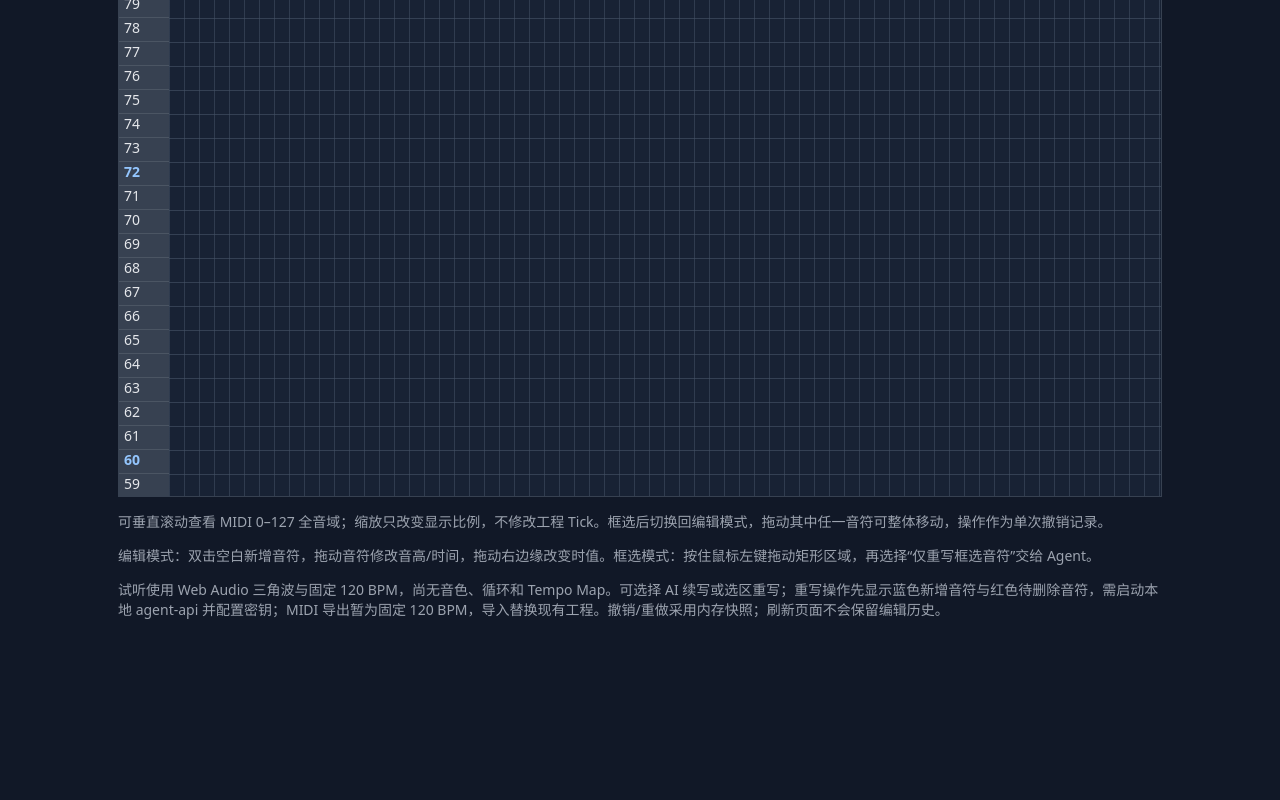
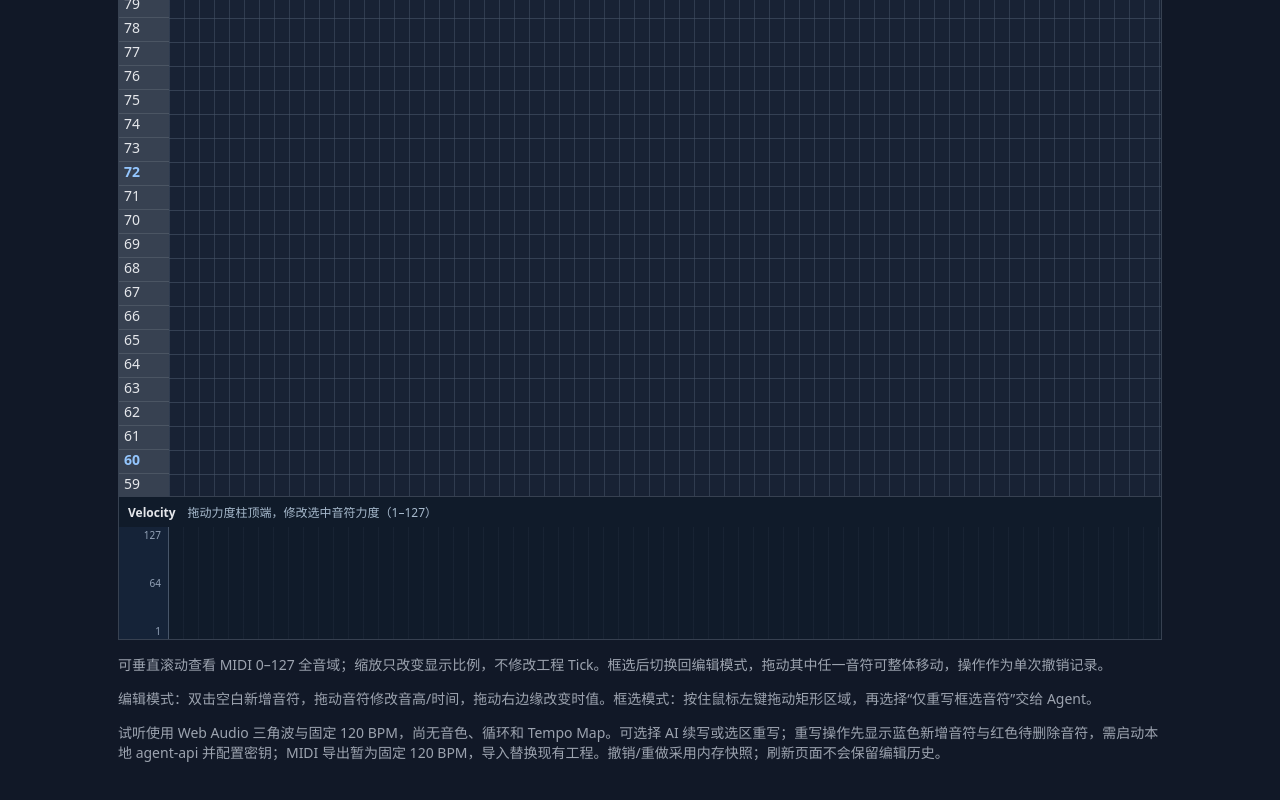
Before and after one commit to coicy/ai-composer-agent, a React (Vite) app in the folder apps/web/: page / in a window 1280 px wide. Shown: the part 519-1319 px from the top of the page. Before the commit the page ends 1180 px from the top, so only its background shows below. Built offline with nearby package versions, Linux system fonts and the light colour scheme.

Commit message:
feat(web): integrate velocity lane and Chromium end-to-end CI

```diff
--- a/apps/web/src/app/App.tsx
+++ b/apps/web/src/app/App.tsx
@@ -5,6 +5,7 @@ import type {GridPoint,GridRect} from '@ai-composer/piano-roll';
 import {exportMidi,importMidi} from '@ai-composer/midi-io';
 import {composeMelody,continueMelody,proposeWithProvider,proposeTranspose} from '@ai-composer/composition';
 import {createRemoteProvider} from '../features/agent/remote.js';
+import {VelocityLane} from '../features/editor/VelocityLane.js';
 import type {MelodyCandidate,MelodyStyle} from '@ai-composer/composition';
 import type {PointerEvent as ReactPointerEvent} from 'react';
 import {createSession,commitSession,undoSession,redoSession} from '@ai-composer/music-core';
@@ -18,6 +19,7 @@ export function App(){
  const [selectedNoteIds,setSelectedNoteIds]=useState<string[]>([]);
  const [tool,setTool]=useState<'edit'|'select'>('edit');
  const [cell,setCell]=useState(60);
+ const [rollScrollLeft,setRollScrollLeft]=useState(0);
  const CELL=cell;
  const rollRef=useRef<HTMLDivElement|null>(null);
  const marqueeStart=useRef<GridPoint|null>(null);
@@ -101,12 +103,15 @@ export function App(){
   else setError(result.reason);
  }
  function run(op:NoteOperation){runOperations([op]);}
- function setVelocity(raw:number){
+ function commitVelocity(ids:readonly string[],raw:number){
   if(!Number.isSafeInteger(raw)||raw<1||raw>127){setError('力度需要在 1 到 127 之间');return;}
-  const ids=selectedNoteIds.length?selectedNoteIds:(selected?[selected]:[]);
   let ops:NoteOperation[];
   try{ops=makeVelocityOperations(trackId,notes,ids,raw);}catch(e){setError(e instanceof Error?e.message:'invalid_velocity');return;}
   runOperations(ops,true);
+ }
+ function setVelocity(raw:number){
+  const ids=selectedNoteIds.length?selectedNoteIds:(selected?[selected]:[]);
+  commitVelocity(ids,raw);
  }
  function addAt(clientX:number,clientY:number,target:HTMLElement){
   const rect=target.getBoundingClientRect(),x=clientX-rect.left,y=clientY-rect.top;
@@ -220,7 +225,7 @@ export function App(){
    {modelPending&&<button onClick={()=>{activeRequest.current?.abort();setModelPending(false);}}>取消请求</button>}
    <span>{aiMode==='selected'?'框选音符后只替换选中的 Note ID；其他音符即使同时发声也会保留。':aiMode==='replace'?'整小节范围替换；锁定及跨边界音符阻止重写。':'在当前轨道最后一个音符之后追加，不修改已有音符。'} 生成结果须先预览再确认。</span>
   </section>
-  <section className="roll" ref={rollRef}>
+  <section className="roll" ref={rollRef} onScroll={e=>setRollScrollLeft(e.currentTarget.scrollLeft)}>
    <div className="keys">{Array.from({length:128},(_,i)=><div key={i} className={'key'+((TOP_PITCH-i)%12===0?' octave-key':'')}>{TOP_PITCH-i}</div>)}</div>
    <div className={'grid'+(tool==='select'?' select-tool':'')} style={{minWidth:gridWidth,height:128*ROW,backgroundSize:`${CELL/4}px ${ROW}px, 100% ${ROW}px`}}
     onPointerDown={beginMarquee} onPointerMove={moveMarquee} onPointerUp={finishMarquee} onPointerCancel={cancelMarquee}
@@ -237,6 +242,8 @@ export function App(){
     </div>;})}
    </div>
   </section>
+  <VelocityLane notes={notes} selectedIds={selectedNoteIds} activeId={selected} ppq={project.ppq}
+   pixelsPerQuarter={CELL} width={gridWidth} scrollLeft={rollScrollLeft} onChange={commitVelocity}/>
   <p className="hint">可垂直滚动查看 MIDI 0–127 全音域；缩放只改变显示比例，不修改工程 Tick。框选后切换回编辑模式，拖动其中任一音符可整体移动，操作作为单次撤销记录。</p>
   <p className="hint">编辑模式：双击空白新增音符，拖动音符修改音高/时间，拖动右边缘改变时值。框选模式：按住鼠标左键拖动矩形区域，再选择“仅重写框选音符”交给 Agent。</p>
   {active&&<div className="details">所选：音高 {active.pitch} · 起点 {active.startTick} tick · 时长 {active.durationTicks} tick · 力度 {active.velocity}
--- a/apps/web/src/styles/global.css
+++ b/apps/web/src/styles/global.css
@@ -27,3 +27,14 @@ select{background:#1e293b;color:#e5e7eb;border:1px solid #475569;padding:9px;bor
 .details{display:flex;gap:16px;align-items:center;flex-wrap:wrap}
 .velocity-control{display:flex;gap:8px;align-items:center}
 .velocity-control input{width:70px;background:#111827;color:#e5e7eb;border:1px solid #64748b;border-radius:4px;padding:7px}
+
+/* Horizontal alignment shares Piano Roll scrollLeft and pixelsPerQuarter. */
+.velocity-lane{border:1px solid #374151;border-top:0;background:#101b2a}
+.velocity-heading{height:30px;display:flex;align-items:center;gap:12px;padding:4px 9px;font-size:12px;color:#a7bacd}
+.velocity-heading strong{color:#e5e7eb}
+.velocity-view{display:flex;width:100%;height:112px;overflow:hidden}
+.velocity-axis{width:50px;flex:0 0 50px;display:flex;flex-direction:column;justify-content:space-between;align-items:flex-end;padding:1px 7px 1px 0;border-right:1px solid #475569;color:#94a3b8;font-size:10px;z-index:3;background:#152338}
+.velocity-window{position:relative;flex:1;overflow:hidden}
+.velocity-plot{position:relative;touch-action:none;user-select:none;background:repeating-linear-gradient(to right,transparent 0,transparent 14px,#4755694c 15px)}
+.velocity-bar{position:absolute;bottom:0;background:#4c9f8b;border:1px solid #9de9d1;border-bottom:0;cursor:ns-resize;touch-action:none;min-height:2px}
+.velocity-bar.is-selected{background:#e8a648;border-color:#ffdda0}
```
Also changed, not shown: 2 other files (tests, documents, lock files or other folders).
